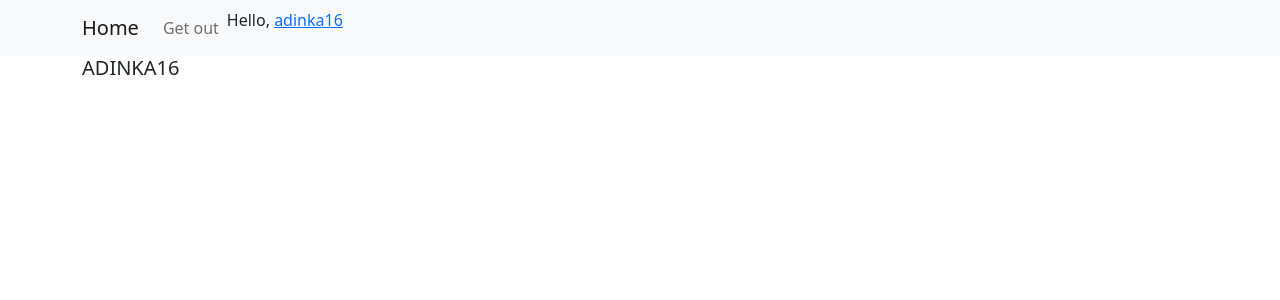
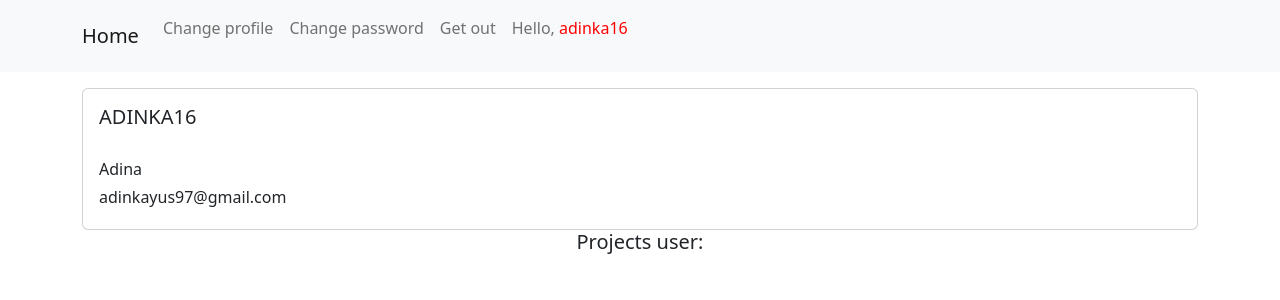
Before and after one commit to adinayusuf/homework45, a Django app: page /accounts/5/ in a window 1280 px wide. Shown: the top 300 px of the page. Run offline with Django 4.2, Linux system fonts and the light colour scheme; a user stored in the database is signed in; data comes from the database, SQL or seed files in the repository.

Commit message:
создала миграцию сократила верстку написала view

```diff
--- a/accounts/templates/profile.html
+++ b/accounts/templates/profile.html
@@ -1,13 +1,30 @@
 {% extends "base.html" %}
 
 {% block title %}Profile{% endblock %}
+{% block nav %}
+    <li class="nav-item">
+        <a class="nav-link" href="#">Change profile</a>
+    </li>
+    <li class="nav-item">
+        <a class="nav-link" href="#"> Change password</a>
+    </li>
+
+{% endblock %}
 {% block content %}
-    <div class="card-body">
-        {% if user.profile.avatar %}
-            <img scr="{{ user.profile.avatar.url }}" class="card-img-top w-25" alt="">
-        {% endif %}
-        <h5 class="card-title">{{ user.username|upper }}</h5>
-        <p class="card-text">{{ user.profile.about_user }}</p>
-        <p class="card-text"> {{ user.profile.git }}</p>
+    <div class="card flex-row mt-3">
+        <div class="card-body">
+            {% if user.profile.avatar %}
+                <img scr="{{ user.profile.avatar.url }}" class="card-img- w-25" alt="user avatar">
+            {% endif %}
+            <h5 class="card-title">{{ user.username|upper }}</h5>
+            <br>
+            <p class="card-subtitle mb-2 -muted">{{ user.first_name }}</p>
+            <p class="card-subtitle mb-2 -muted"> {{ user.last_name }}</p>
+            <p class="card-subtitle mb-2 -muted">{{ user.profile.about_user }}</p>
+            <p class="card-subtitle mb-2 -muted">{{ user.email }}</p>
+            <p class="card-subtitle mb-2 -muted"> {{ user.profile.git }}</p>
+        </div>
     </div>
+    <h5 class="text-center clear">Projects user:</h5>
+    {% include 'partial/project_list_partial.html'%}
 {% endblock %}
--- a/accounts/views.py
+++ b/accounts/views.py
@@ -1,6 +1,7 @@
 from django.contrib.auth import authenticate, login, logout, get_user_model
 from django.contrib.auth.mixins import LoginRequiredMixin
 from django.contrib.auth.models import User
+from django.core.paginator import Paginator
 from django.shortcuts import render, redirect
 from django.urls import reverse
 from django.views.generic import CreateView, DetailView
@@ -51,3 +52,18 @@ def logout_view(request):
 class ProfileView(LoginRequiredMixin, DetailView):
     model = get_user_model()
     template_name = 'profile.html'
+    paginate_by = 5
+    paginate_orphans = 0
+
+    def get_context_data(self, **kwargs):
+        paginator = Paginator(self.get_object().projects.all(),
+                              self.paginate_by,
+                              self.paginate_orphans)
+        page_number = self.request.GET.get('page', 1)
+        page_object = paginator.get_page(page_number)
+
+        context = super().get_context_data(**kwargs)
+        context['page_obj'] = page_object
+        context['projects'] = page_object.object_list
+        context['is_paginated'] = page_object.has_other_pages()
+        return context
--- a/templates/base.html
+++ b/templates/base.html
@@ -25,12 +25,13 @@
                 {% endblock %}
                 {% if request.user.is_authenticated %}
                     <li class="nav-item">
-                        <a class="nav-link" href="{% url "accounts:logout" %}">Get out</a>
+                        <a class="nav-link menu-right" href="{% url "accounts:logout" %}">Get out</a>
                     </li>
-                    <li class="nav-item">
-                        <p>Hello, <a href="{% url 'accounts:profile' request.user.pk %}"> {{ user.username }}</a></p>
+                    <li class="menu-right nav-link">
+                        <p>Hello, <a href="{% url 'accounts:profile' request.user.pk %}" style="text-decoration:none; color: red"> {{ user.username }}</a></p>
                     </li>
                 {% else %}
+
                     <li class="nav-item">
                         <a class="nav-link" href="{% url "accounts:login" %}?next={{ request.get_full_path }}">Enter</a>
                     </li>
--- /dev/null
+++ b/templates/partial/project_list_partial.html
@@ -0,0 +1,15 @@
+{% for project in  projects %}
+    <div class="card" style="width: 18rem;">
+        <div class="card-body">
+            <h5 class="card-title">{{ project.title }}</h5>
+            <p class="card-text">{{ project.description }}</p>
+            {% if request.user.is_authenticated %}
+                <a href="{% url 'webapp:project_detail' project.pk %}" class="btn btn-primary">MORE</a>
+            {% endif %}
+        </div>
+    </div>
+    <br>
+{% endfor %}
+{% if is_paginated %}
+    {% include 'partial/pagination.html' %}
+{% endif %}
```
Also changed, not shown: templates/projects/project_view.html (+5 -20 lines), accounts/migrations/0002_auto_20220816_1749.py (added).
